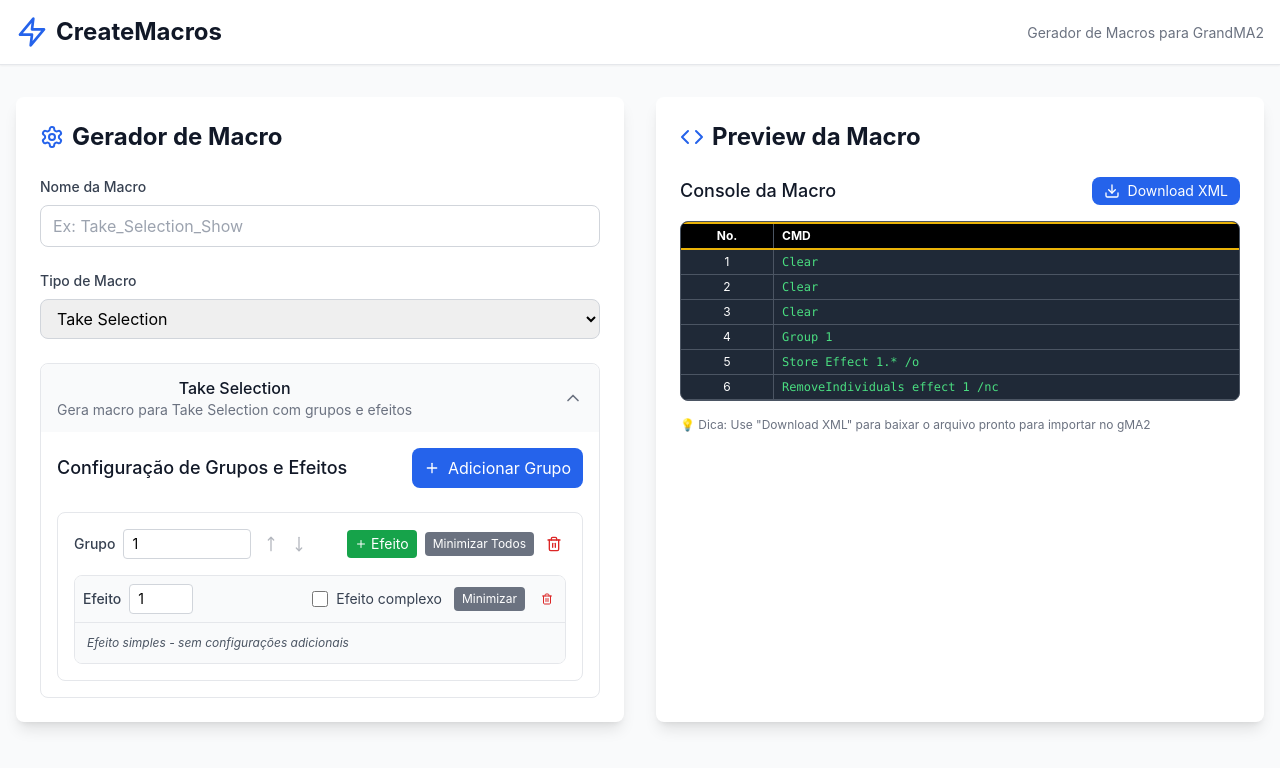
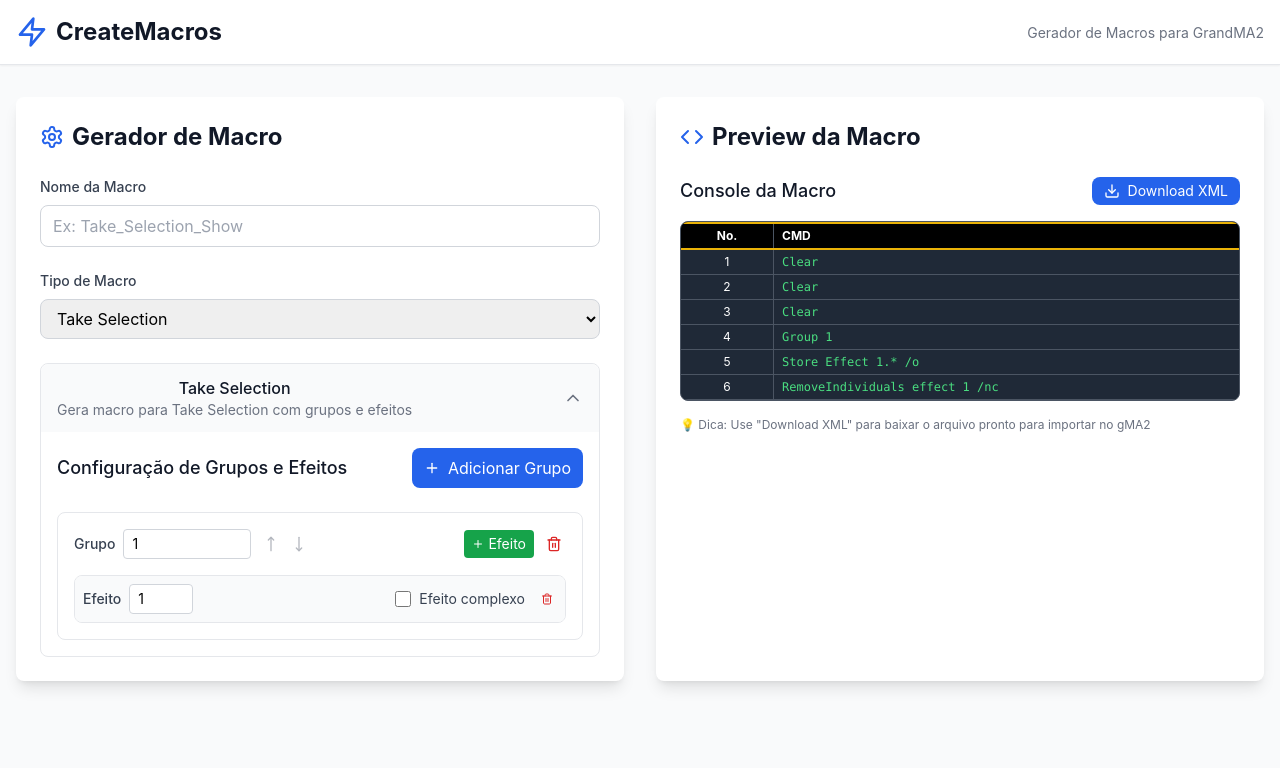
Before and after one commit to LuanGP/CreateMacros, a React (Vite) app: page / in a window 1280 px wide. Shown: the top 768 px of the page. Built offline with nearby package versions, Linux system fonts and the light colour scheme.

Commit message:
Update TakeSelectionGenerator.jsx

```diff
--- a/src/components/generators/TakeSelectionGenerator.jsx
+++ b/src/components/generators/TakeSelectionGenerator.jsx
@@ -244,18 +244,18 @@ function TakeSelectionGenerator({ onMacroGenerated }) {
 
   const toggleGroupCollapse = (groupId) => {
     const group = groups.find(g => g.id === groupId)
-    const allEffects = group?.effects || []
+    const complexEffects = group?.effects.filter(effect => effect.isComplex) || []
 
-    if (allEffects.length === 0) return
+    if (complexEffects.length === 0) return
 
-    // Verificar se todos os efeitos estão minimizados
-    const allCollapsed = allEffects.every(effect => collapsedEffects[effect.id])
+    // Verificar se todos os efeitos complexos estão minimizados
+    const allCollapsed = complexEffects.every(effect => collapsedEffects[effect.id])
 
     // Se todos estão minimizados, expandir todos. Se não, minimizar todos
     const newCollapsedState = !allCollapsed
 
     const newCollapsedEffects = { ...collapsedEffects }
-    allEffects.forEach(effect => {
+    complexEffects.forEach(effect => {
       newCollapsedEffects[effect.id] = newCollapsedState
     })
 
@@ -352,12 +352,12 @@ function TakeSelectionGenerator({ onMacroGenerated }) {
                   <Plus className="w-3 h-3" />
                   Efeito
                 </button>
-                {group.effects.length > 0 && (
+                {group.effects.some(effect => effect.isComplex) && (
                   <button
                     onClick={() => toggleGroupCollapse(group.id)}
                     className="flex items-center gap-1 px-2 py-1 text-xs bg-gray-500 text-white rounded hover:bg-gray-600 transition-colors"
                   >
-                    {group.effects.every(effect => collapsedEffects[effect.id])
+                    {group.effects.filter(effect => effect.isComplex).every(effect => collapsedEffects[effect.id])
                       ? 'Expandir Todos'
                       : 'Minimizar Todos'
                     }
@@ -418,12 +418,14 @@ function TakeSelectionGenerator({ onMacroGenerated }) {
                           Efeito complexo
                         </label>
                       </div>
+                      {effect.isComplex && (
                         <button
                           onClick={() => toggleEffectCollapse(effect.id)}
                           className="flex items-center gap-1 px-2 py-1 text-xs bg-gray-500 text-white rounded hover:bg-gray-600 transition-colors"
                         >
                           {collapsedEffects[effect.id] ? 'Expandir' : 'Minimizar'}
                         </button>
+                      )}
                       <button
                         onClick={() => removeEffect(group.id, effect.id)}
                         className="p-1 text-red-600 hover:text-red-700 transition-colors"
@@ -502,14 +504,7 @@ function TakeSelectionGenerator({ onMacroGenerated }) {
                         </div>
                       )}
 
-                      {/* Conteúdo para efeitos simples */}
-                      {!effect.isComplex && (
-                        <div className="p-3 bg-gray-50 border-t border-gray-200">
-                          <p className="text-xs text-gray-600 italic">
-                            Efeito simples - sem configurações adicionais
-                          </p>
-                        </div>
-                      )}
+
                     </>
                   )}
                 </div>
```
Lines whose indentation alone changed are shown as unchanged.
